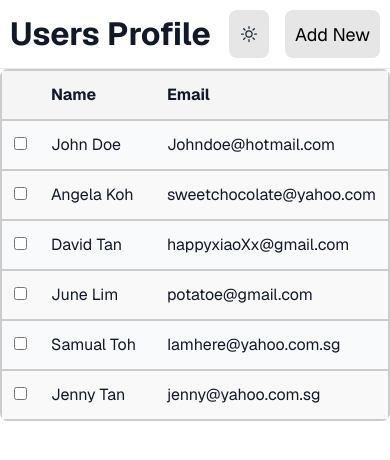
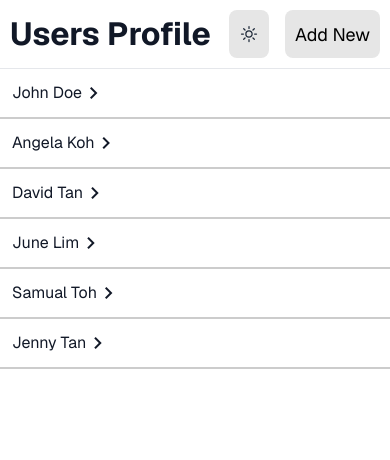
Before and after one commit to laysiong/practices, a Next.js app: page / in a window 390 px wide. Shown: the top 460 px of the page. Built offline with nearby package versions, Linux system fonts and the light colour scheme.

Commit message:
responsive design

```diff
--- a/src/app/layout.tsx
+++ b/src/app/layout.tsx
@@ -14,8 +14,8 @@ const geistMono = Geist_Mono({
 });
 
 export const metadata: Metadata = {
-  title: "Create Next App",
-  description: "Generated by create next app",
+  title: "Users Profile Page",
+  description: "Users Profile Page",
 };
 
 export default function RootLayout({
@@ -25,6 +25,12 @@ export default function RootLayout({
 }>) {
   return (
     <html lang="en">
+      <head>
+        <link
+          rel="stylesheet"
+          href="https://fonts.googleapis.com/css2?family=Material+Symbols+Outlined:opsz,wght,FILL,GRAD@24,400,0,0&icon_names=chevron_right"
+        />
+      </head>
       <body className={`${geistSans.variable} ${geistMono.variable} antialiased`}>
         <ThemeProvider>
             {children}
--- a/src/app/page.tsx
+++ b/src/app/page.tsx
@@ -10,15 +10,13 @@ import dynamic from "next/dynamic";
 import { useRef, useState, useEffect } from "react";
 import { ModalHandle } from "../components/elements/Modal";
 import UserForm from "@/components/userForm";
+import TableNotDestop from "@/components/TableNonDesktop";
 
 const Modal = dynamic(() => import("../components/elements/Modal"), { ssr: false });
 
 export default function Home() {
   const [data, setData] = useState<UserDto[]>([]);
-
   const modal = useRef<ModalHandle>(null);
-  console.log("UserForm", data);
-
 
   useEffect(() => {
     const fetchData = async () => {
@@ -53,8 +51,8 @@ export default function Home() {
           </div>
       </div>
 
-        <TableFormat data={data}/>
-
+      <TableFormat data={data} className="desktop-only"/>
+      <TableNotDestop data={data} className="mobile-and-tablet-only"/>
     </div>
 
   );
--- a/src/components/TableFormat.tsx
+++ b/src/components/TableFormat.tsx
@@ -1,10 +1,10 @@
 "use client"
 import { UserDto } from "@/dto/userData";
 
-export default function TableFormat({data}:{data: UserDto[]}) {
+export default function TableFormat({data,className}:{data: UserDto[],className?:string}) {
 
     return (
-      <table>
+      <table className={className}>
         <thead>
           <tr>
             <th></th>
--- /dev/null
+++ b/src/components/TableNonDesktop.tsx
@@ -0,0 +1,26 @@
+"use client"
+import { UserDto } from "@/dto/userData";
+import CollapsibleDetail from "./elements/CollapsibleDetailProps";
+
+export default function TableNotDestop({data,className}:{data: UserDto[],className?:string}) {
+
+    return (
+      <div className={className}>
+          {data.map((user) => (
+            <div key={user.id}>
+                <CollapsibleDetail
+                    key={user.id}
+                    title={user.name}
+                    details={[
+                    { label: 'Email', value: user.email },
+                    { label: 'Address', value: user.address },
+                    // Add more fields as needed
+                    ]}
+                />
+            </div>
+          ))}
+
+      </div>
+    )
+
+}
--- /dev/null
+++ b/src/components/elements/CollapsibleDetailProps.tsx
@@ -0,0 +1,37 @@
+"use client"
+import { useState } from 'react'
+
+interface CollapsibleDetailProps {
+  title: string;
+  details: {
+    label: string;
+    value: string | React.ReactNode;
+  }[];
+  className?: string;
+}
+
+export default function CollapsibleDetail({ title, details, className }: CollapsibleDetailProps) {
+  const [isExpanded, setIsExpanded] = useState(false);
+
+  return (
+    <div className="collapsible-panel">
+        <div className={`collapsible-header ${className}`} onClick={() => setIsExpanded(!isExpanded)}>
+            <span className="title">{title}</span>
+            <span className={`material-symbols-outlined transition-transform ${isExpanded ? 'rotate-90' : ''}`}>
+            chevron_right
+            </span>
+        </div>
+
+        {isExpanded && (
+        <div className="collapsible-content">
+            {details.map((detail, index) => (
+                <div key={index} className="detail-row">
+                    <div className="collapsible-label">{detail.label}</div>
+                    <div className="collapsible-value">{detail.value}</div>
+                </div>
+            ))}
+        </div>
+        )}
+    </div>
+  );
+}
--- a/src/styles/_variables.scss
+++ b/src/styles/_variables.scss
@@ -11,12 +11,12 @@ $standard-spacing: 1rem;
     --color-background: 255, 255, 255;   /* white */
     --color-foreground: 17, 24, 39;      /* gray-900 */
     --color-primary: 79, 70, 229;        /* indigo-600 */
-    --color-card: 249, 250, 251;         /* gray-50 */
+    --color-card: 240, 240, 240;         /* gray-50 */
     --color-card-border: 229, 231, 235;  /* gray-200 */
     --color-muted: 107, 114, 128;        /* gray-500 */
 
     /* Table-specific colors */
-    --table-header-bg: 245, 245, 245;    /* #f5f5f5 */
+    --table-header-bg: 200, 200, 200;    /* #f5f5f5 */
     --table-stripe-bg: 249, 249, 249;    /* #f9f9f9 */
     --table-hover-bg: 234, 234, 234;     /* #eaeaea */
 
@@ -35,7 +35,7 @@ $standard-spacing: 1rem;
     --color-muted: 156, 163, 175;        /* gray-400 */
 
     /* Dark mode table-specific colors */
-    --table-header-bg: 43, 48, 62;       /* #2b303e - darker than card */
+    --table-header-bg: 20, 20, 20;       /* #2b303e - darker than card */
     --table-stripe-bg: 39, 45, 58;       /* #272d3a - slightly darker */
     --table-hover-bg: 55, 65, 81;        /* gray-700 - lighter for contrast */
 
--- a/src/styles/utility.scss
+++ b/src/styles/utility.scss
@@ -5,11 +5,52 @@
     display: flex;
 }
 
+@media screen and (min-width: 768px) {
+  .mobile-and-tablet-only {
+    display: none;
+  }
+}
+
 // Mobile utilities
 @media (max-width: 768px) {
-    .hide-on-mobile {
+    .desktop-only {
         display: none;
     }
     th.name-col { width: 40%; }
     th.email-col { width: 60%; }
 }
+
+
+.collapsible-panel {
+    overflow: hidden;
+
+    .collapsible-header {
+        display: flex;
+        flex-direction: row;
+        align-items: center;
+        padding: 12px;
+        border-bottom: $standard-border;
+
+        .title {
+            font-size: 16px;
+        }
+    }
+
+    .collapsible-header:hover {
+        background-color: rgb(var(--table-hover-bg));
+    }
+
+    .collapsible-content {
+        padding: 15px;
+        width: 100%;
+        background-color: rgb(var(--color-card));
+        border-bottom: $standard-border;
+
+    }
+
+    .collapsible-label {
+        font-weight: bolder;
+        font-size: 16px;
+    }
+
+}
```
